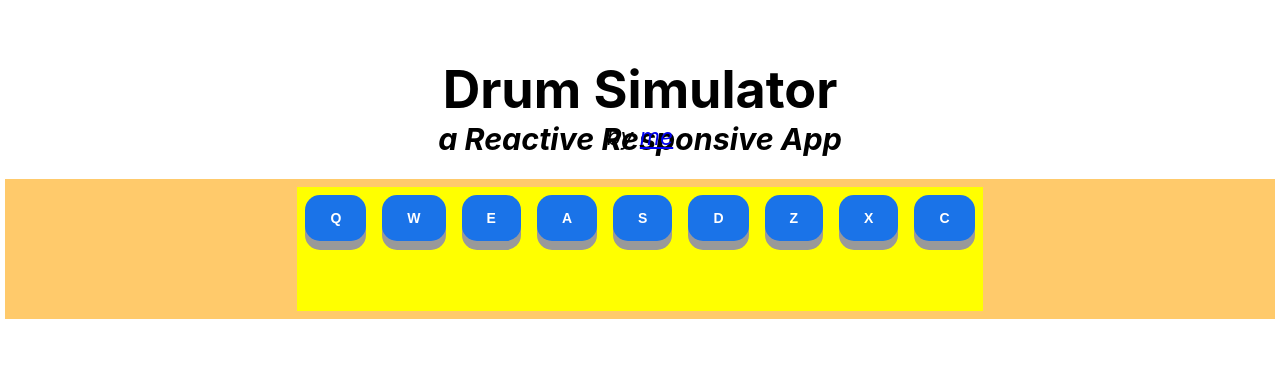
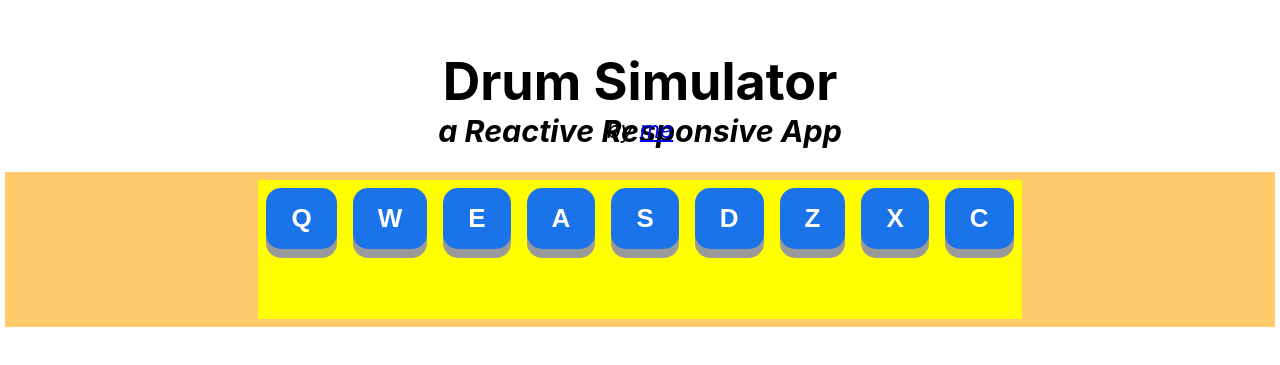
Before and after one commit to DiegoGorgazzi/drum-machine, a React (Create React App) app: page / in a window 1280 px wide. Shown: the part 241-606 px from the top of the page. Built offline with nearby package versions, Linux system fonts and the light colour scheme.

Commit message:
Adjust drum pad font size

```diff
--- a/src/components/DrumPad.css
+++ b/src/components/DrumPad.css
@@ -1,7 +1,6 @@
 .drum-pad {
   padding: 15px 25px;
-  box-sizing: border-box;
-  font-size: 14px;
+  font-size: calc(10px + 2vmin);
   cursor: pointer;
   text-align: center;
   font-weight: bold;
```
